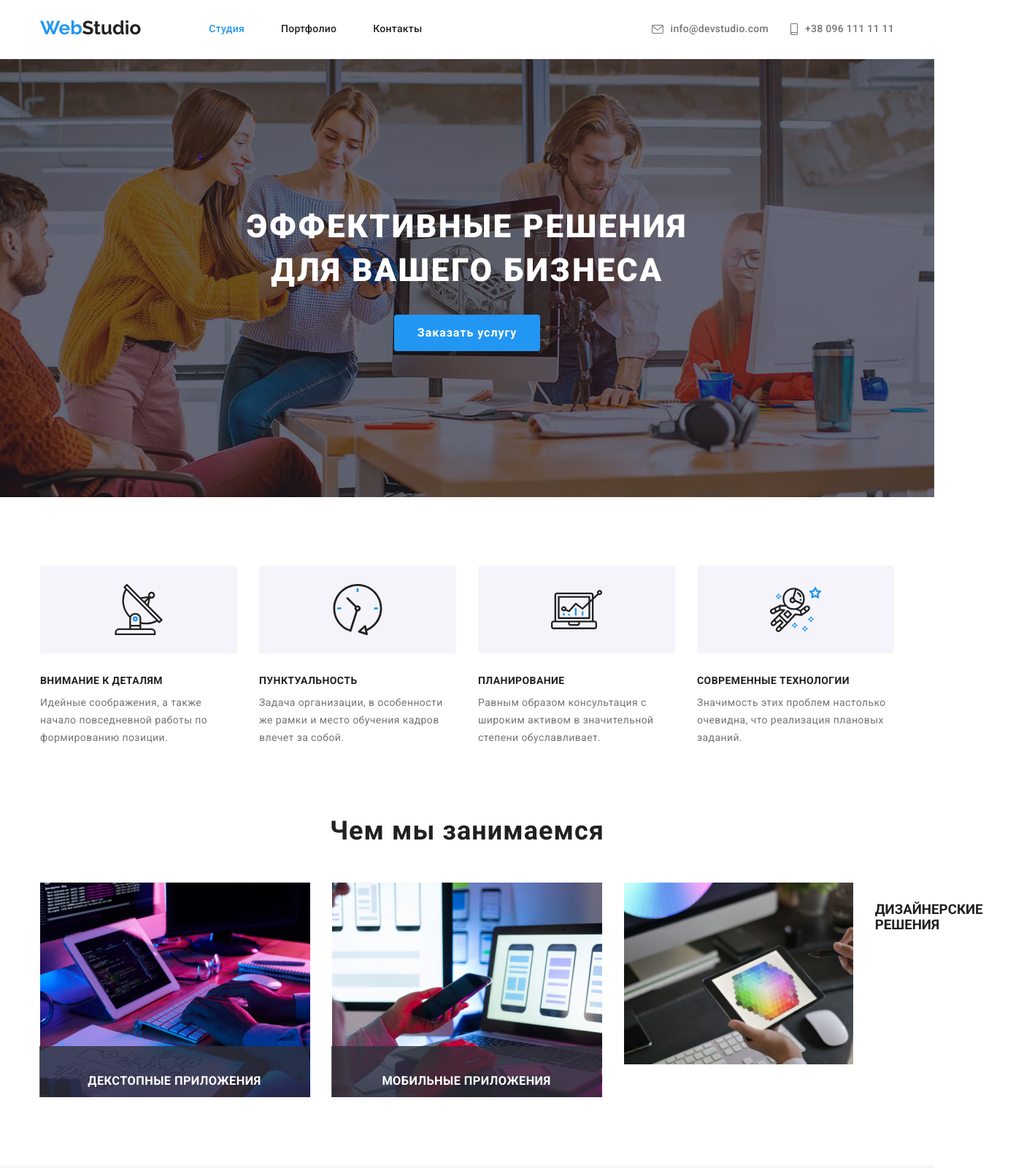
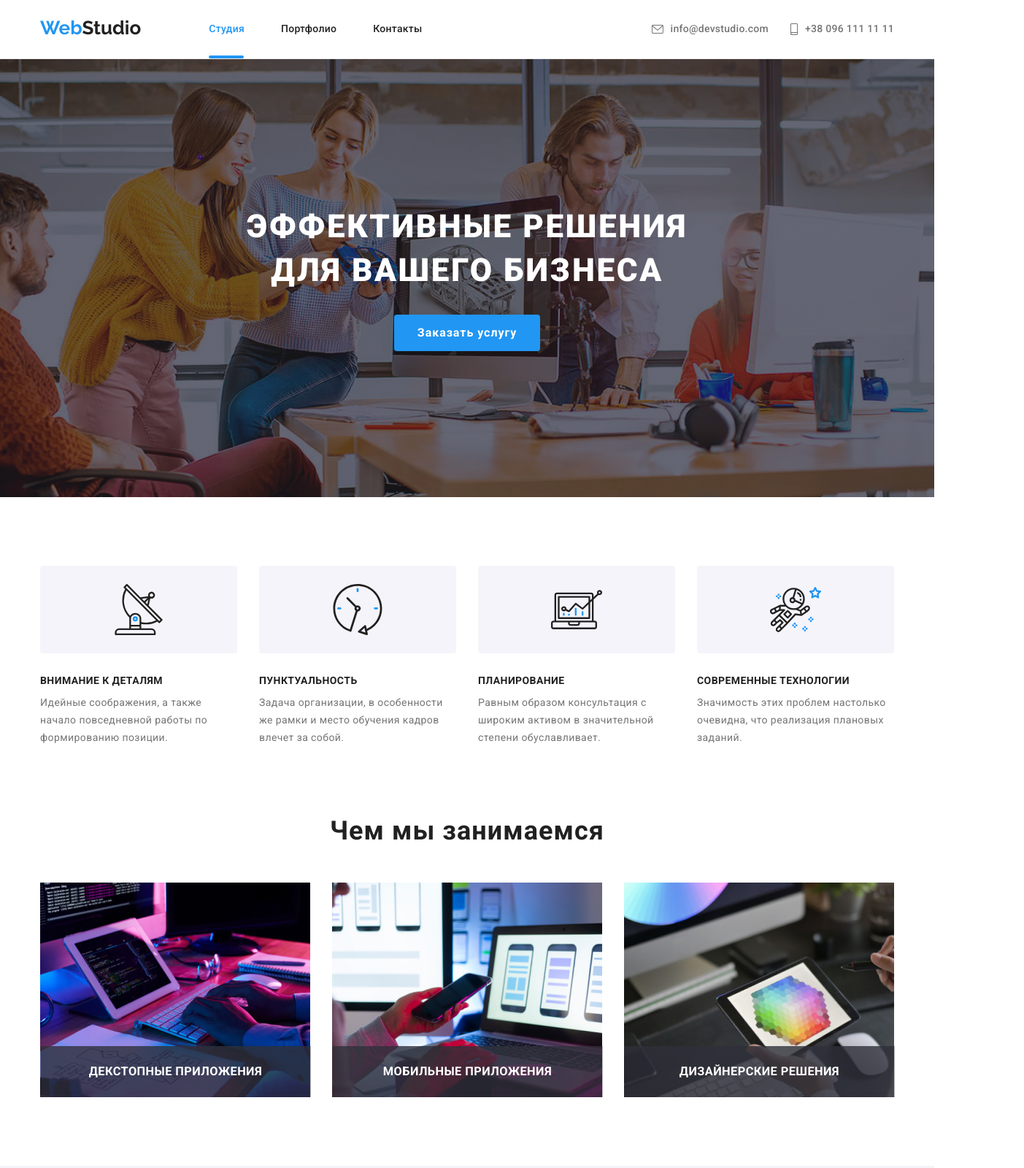
Before and after one commit to 3IngaM/goit-markup-hw-05, a plain HTML site: page index.html in a window 1280 px wide. Shown: the top 1600 px of the page at 73% size, 1403 px wide, since content can reach past the window. Drawn offline with nearby package versions, Linux system fonts and the light colour scheme.

Commit message:
Нижнее подчёркивание, Чем мы занимаемся, Портфолио оверлей

```diff
--- a/css/styles.css
+++ b/css/styles.css
@@ -138,6 +138,38 @@ img {
 }
 .contacts {
   margin-right: 50px;
+}
+.current {
+  position: relative;
+  color: #00a650;
+  cursor: pointer;
+  line-height: 1;
+  text-decoration: none;
+}
+
+.current::after {
+  display: block;
+  position: absolute;
+  width: 48px;
+  height: 4px;
+  top: 76px;
+  background: #2196f3;
+  border-radius: 2px;
+  content: "";
+  transition: width 250ms ease-out;
+}
+
+.current:hover::after,
+.current:focus::after {
+  width: 100%;
+}
+.hover-portfolio {
+  position: absolute;
+  width: 78px;
+  height: 4px;
+  top: 76px;
+  background: #2196f3;
+  border-radius: 2px;
 }
 .nav-link {
   color: var(--primary-text-color);
@@ -446,21 +478,24 @@ img {
   letter-spacing: 0.03em;
   text-align: center;
 }
+.product-thumb {
+  position: relative;
+}
 .box1 {
-  position: relative;
-  top: 0;
+  position: absolute;
+  bottom: 0;
   right: 0;
   display: flex;
 }
 .box2 {
-  position: relative;
-  top: 0;
+  position: absolute;
+  bottom: 0;
   right: 0;
   display: flex;
 }
 .box3 {
-  position: relative;
-  top: 0;
+  position: absolute;
+  bottom: 0;
   right: 0;
   display: flex;
 }
@@ -481,18 +516,20 @@ img {
   text-align: center;
   letter-spacing: 0.03em;
   color: var(--primary-white-text-color);
-  top: 88%;
-  left: 46%;
-  transform: translate(-50%, -50%);
+  bottom: 70%;
+  right: 0%;
+  transform: translate(-8%, -0%);
   background: rgba(47, 48, 58, 0.8);
 }
 .meta,
 .meta1,
 .meta2 {
+  position: absolute;
   display: flex;
   justify-content: center;
   align-items: center;
   margin-top: 27px;
+  margin-bottom: 27px;
 }
 
 /* Our team */
@@ -690,11 +727,9 @@ img {
   top: 0;
   left: 0;
   transform: translateY(101%);
-  transition: transform 250ms var(--timing-function);
   width: 100%;
   height: 100%;
   background-color: rgba(33, 150, 243, 0.9);
-  margin: -50px 0;
   padding: inherit;
   transition: transform 250ms ease;
 }
@@ -748,7 +783,6 @@ img {
   width: 170px;
   height: 92px;
   color: #afb1b8;
-  border: 1px solid #afb1b8;
   border-radius: 4px;
   margin-right: 30px;
 }
--- a/index.html
+++ b/index.html
@@ -22,6 +22,8 @@
 <!--Навигация на другие страницы-->
 <ul class="site-nav list">
 <li class="contacts"><a class="nav-link current" href="">Студия</a></li>
+<div class="hover">
+</div>
 <li class="contacts"><a class="nav-link" href="./porfolio.html">Портфолио</a></li>
 <li class="contacts-nav"><a class="nav-link contacts-item" href="">Контакты</a></li>
 </ul>
@@ -79,22 +81,25 @@
 <div class="container">
 <h3 class="section-title">Чем мы занимаемся</h3>
 <ul class="list">
-<div class="box1">
+<div class="product-thumb">
 <li><img src="./images/photo1.jpg" alt="Вёрстка" width="370" height="294" /></li>
-    <div class="label">
+<div class="box1"><div class="label">
 <h3 class="meta">ДЕКСТОПНЫЕ ПРИЛОЖЕНИЯ</h3>
 </div>
 </div>
-<div class="box2">
+</div>
+<div class="product-thumb">
 <li><img src="./images/photo2.jpg" alt="Создание мобильных приложений" width="370" height="294" /></li>
-    <div class="label1">
+<div class="box2"><div class="label1">
 <h3 class="meta1">МОБИЛЬНЫЕ ПРИЛОЖЕНИЯ</h3>
 </div>
 </div>
-<div class="box3">
+</div>
+<div class="product-thumb">
 <li><img src="./images/photo3.jpg" alt="Графика" width="370" hight="294" /></li>
-    <div class="labe2">
+<div class="box3"><div class="label2">
 <h3 class="meta2">ДИЗАЙНЕРСКИЕ РЕШЕНИЯ</h3>
+</div>
 </div>
 </div>
 </ul>
```
Also changed, not shown: porfolio.html (+2 -1 lines). Lines whose indentation alone changed are shown as unchanged.
